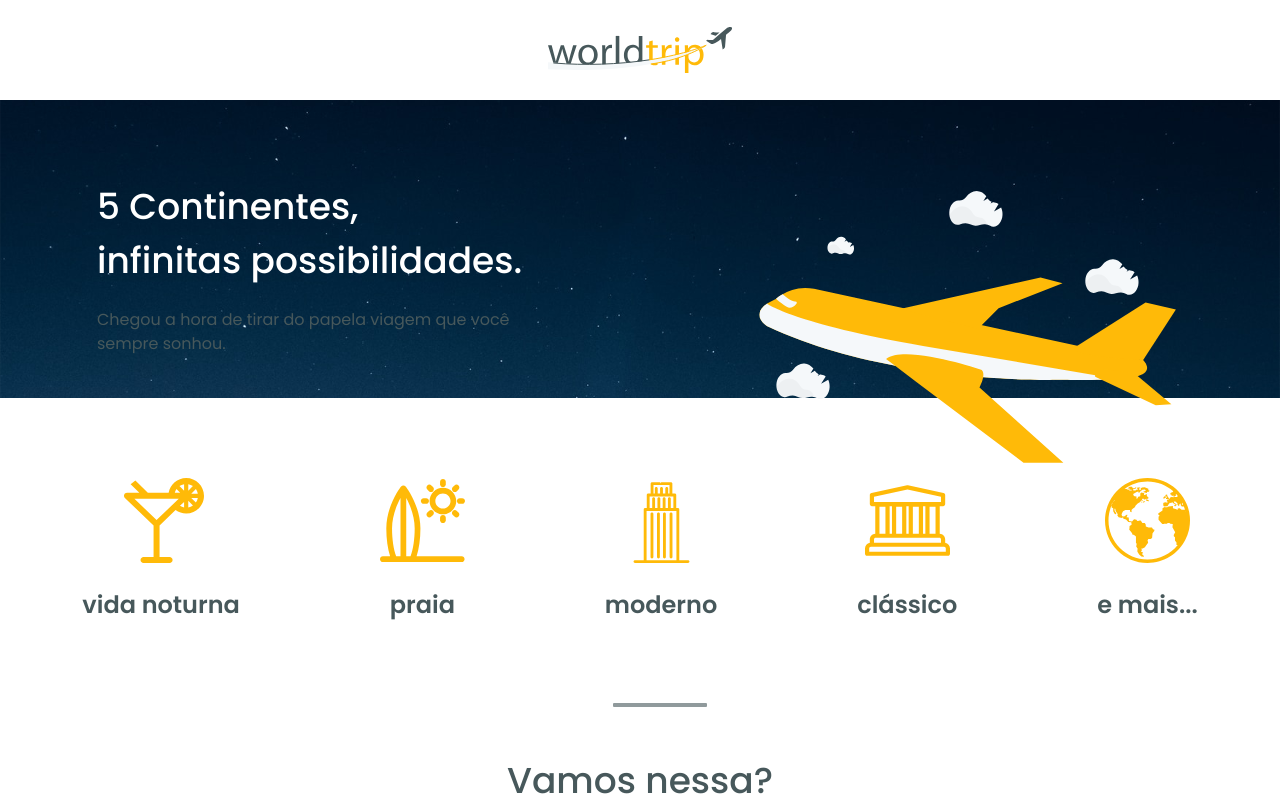
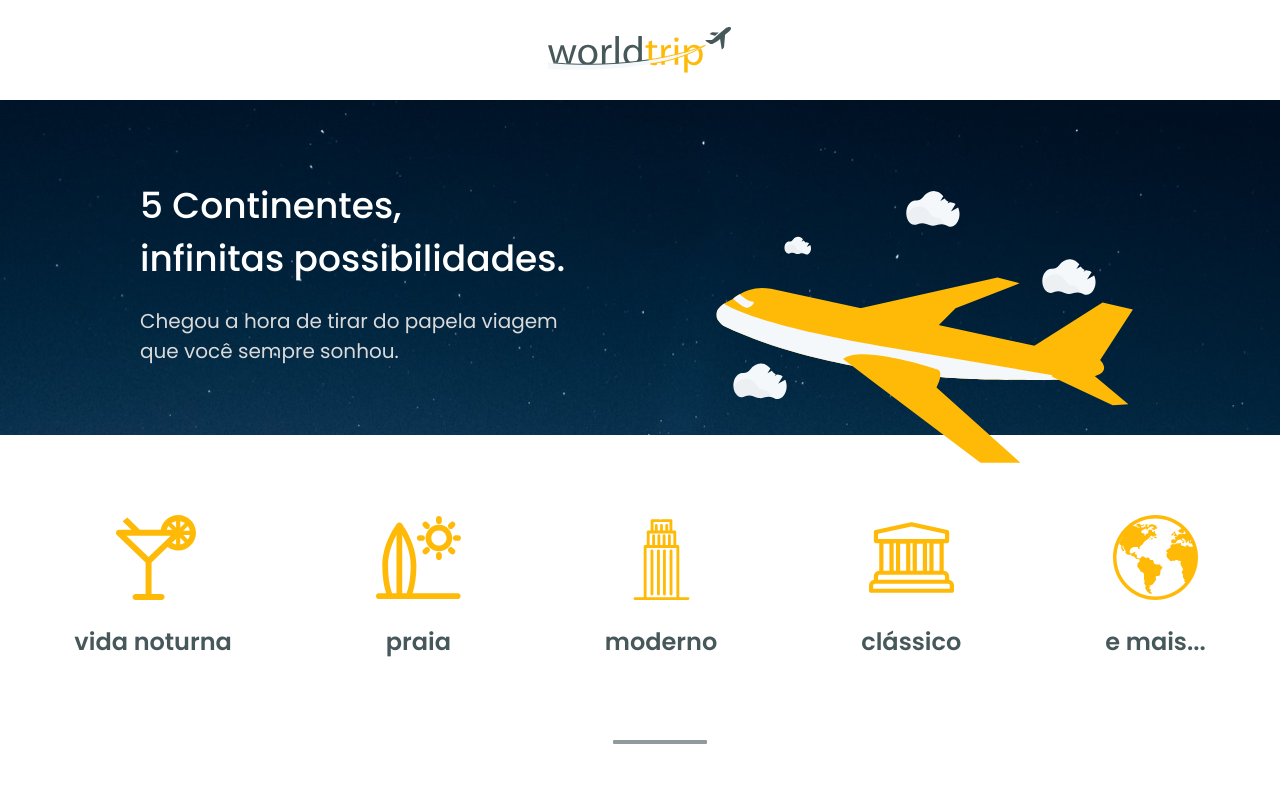
Before and after one commit to alquimara/WorldTrip, a Next.js app: page / in a window 1280 px wide. Shown: the top 800 px of the page. Built offline with nearby package versions, Linux system fonts and the light colour scheme.

Commit message:
adiconado responsividade nos componentes:header,banner, divider, slide

```diff
--- a/src/components/Heading/index.tsx
+++ b/src/components/Heading/index.tsx
@@ -3,7 +3,7 @@ import React from 'react'
 
 export const TitleImport = () => {
   return (
-    <Heading my="52px"textAlign="center" fontSize="36px" fontWeight="500">
+    <Heading my={["1.5rem","3.25rem"]}textAlign="center" fontSize={["1.25rem","2.25rem"]} fontWeight="500">
     Vamos nessa? <br/> Então escolha seu continente
   </Heading>
   )
--- a/src/components/TravelType/Type.tsx
+++ b/src/components/TravelType/Type.tsx
@@ -11,7 +11,7 @@ export const Type = ({img,title,alt}:typeProps) => {
   return (
     <Flex justify="center" flexDirection="column" align="center">
     <img src={img} alt={alt} width="85px" height="85px"/>
-    <Text textAlign="center" mt="24px" fontSize="24px" fontWeight="600">{title}</Text>
+    <Text textAlign="center" mt={6} fontSize="1.5rem" fontWeight="600">{title}</Text>
   </Flex>
   )
 }
--- a/src/components/TravelType/index.tsx
+++ b/src/components/TravelType/index.tsx
@@ -6,8 +6,8 @@ import { Type } from './Type'
 
 export const TravelType = () => {
   return (
-    <Flex  mt="80px" justify="center">
-      <HStack spacing="140px">
+    <Flex  mt={20} justify="center">
+      <HStack spacing="9rem">
       <Type img='/image/cocktail.svg' title='vida noturna' alt='icon drink'/>
       <Type img='/image/surf.svg' title='praia' alt='icon praia'/>
       <Type img='/image/building.svg' title='moderno' alt='icon monumento moderno'/>
--- a/src/components/banner/index.tsx
+++ b/src/components/banner/index.tsx
@@ -1,22 +1,26 @@
 
-import { Box, Heading, Text, Flex,Stack } from '@chakra-ui/react';
+import { Box, Heading, Text, Flex,Stack, Image, useBreakpointValue } from '@chakra-ui/react';
 import React from 'react'
 
 export const Banner = () => {
+  const iswideVersion  = useBreakpointValue({
+    base:false,
+    lg:true
+  })
   return (
-    <Flex position="relative" >
-      <img src="/image/banner.svg" width="100%"/>
-      <Flex position="absolute" justifyContent="center" mt="80px" w="100%" align="center" >
-        <Stack spacing="205px" direction="row">
-        <Box maxWidth="450px">
-        <Heading color="color.background" fontSize="36px" fontWeight="500" textAlign="left" lineHeight="54px">5 Continentes,<br/>
+    <Flex  backgroundImage="/image/banner.svg" width="100%" backgroundSize="cover" height={["10.18rem","10.18rem","20.93rem"]}>
+      <Flex mt={[7,7,20]} mx={["1rem","1rem","8.75rem"]} align="center" width="100%">
+        <Box maxWidth={["95%","45%"]} textAlign="left">
+        <Heading color="color.background" fontSize={["1.25rem","1.25rem","2.25rem"]} fontWeight="500" lineHeight={["1.87rem","1.87rem","3.37rem"]}>5 Continentes,<br/>
         infinitas possibilidades.</Heading>
-        <Text mt="20px" color="second-ligth">Chegou a hora de tirar do papela viagem que você sempre sonhou. </Text>
+        <Text pt={[2,2,5]} pb={[7,7,"4.37rem"]} color="color.second-ligth" fontWeight="400" fontSize={["0.87rem","0.87rem","1.25rem"]}>Chegou a hora de tirar do papela viagem que você sempre sonhou. </Text>
         </Box>
-        <img src='/image/aviao.svg'alt='aviao'/>
-        </Stack>
+        {iswideVersion &&  <Box position="absolute" top="11.25rem" right="8.75rem">
+          <Image src='/image/aviao.svg'alt='aviao'/>
+        </Box>}
 
       </Flex>
+
     </Flex>
   )
 }
--- a/src/components/divider/index.tsx
+++ b/src/components/divider/index.tsx
@@ -4,7 +4,7 @@ import React from 'react'
 export const TracoDivider = () => {
   return (
     <Flex width="100%" justifyContent="center">
-      <Divider width="90px" border="2px solid" borderRadius="1px" mt="80px" ml="40px"/>
+      <Divider width={["3.75rem","5.62rem"]} border={["1px solid","2px solid"]} borderRadius="1px" mt={[9,20]} ml={[5,10]}/>
     </Flex>
 
   )
--- a/src/components/header/index.tsx
+++ b/src/components/header/index.tsx
@@ -1,10 +1,10 @@
-import { Box, Flex } from '@chakra-ui/react'
+import { Box, Flex,Image } from '@chakra-ui/react'
 import React from 'react'
 
 export const Header = () => {
   return (
-    <Flex h="6.25rem" w="100%" align="center" justify="center">
-    <img src="/image/logo.svg" alt="logo"/>
+    <Flex h={["3.12rem","3.12rem","6.25rem"]} w="100%" align="center" justify="center">
+    <Image src="/image/logo.svg" alt="logo" width={["5rem","5rem","11.5rem"]} height={["1.25rem","1.25rem","2.87rem"]}/>
     </Flex>
   )
 }
--- a/src/components/slide/SliderItem.tsx
+++ b/src/components/slide/SliderItem.tsx
@@ -7,22 +7,20 @@ interface slideItemProps {
   url:string,
   title:string,
   subtitle:string,
-
 }
 
 export const SliderItem = ({title,subtitle,url}:slideItemProps) => {
   return (
     <>
     <Flex position="absolute" align="center" justifyContent="center" w="100%" h="100%" direction="column"  zIndex="1000" >
-      <Text color="color.second-dark" fontWeight="700" fontSize="48px" >
+      <Text color="color.second-dark" fontWeight="700" fontSize={["1.5rem","3rem"]}>
       {title}
       </Text>
-      <Text color="color.second-ligth" fontSize="24px" fontWeight="700" zIndex="1000" >
+      <Text color="color.second-ligth" fontSize={["0.87rem","1.5rem"]} fontWeight="700" zIndex="1000" >
       {subtitle}
       </Text>
     </Flex>
     <Image src={url} alt={title} boxSize="100%" objectFit="cover" style={{ filter:  "brightness(50%)" }}/>
-
     </>
   )
 }
--- a/src/components/slide/index.tsx
+++ b/src/components/slide/index.tsx
@@ -10,7 +10,7 @@ import { SliderItem } from './SliderItem';
 export const Slide = () => {
   return (
     <Flex justify="center">
-      <Flex height="450px" width="1240px">
+      <Flex height="28.12rem" width={["100%","77.5rem"]}>
       <Swiper
         slidesPerView={1}
         spaceBetween={30}
--- a/src/styles/global.css
+++ b/src/styles/global.css
@@ -3,3 +3,10 @@
   --swiper-navigation-size:30px !important;
   --swiper-theme-color:#FFBA08 !important;
 }
+
+@media screen and (max-width: 600px) {
+  :root {
+    --swiper-pagination-bullet-size: 8px;
+    --swiper-navigation-size:25px !important;
+  }
+}
```
